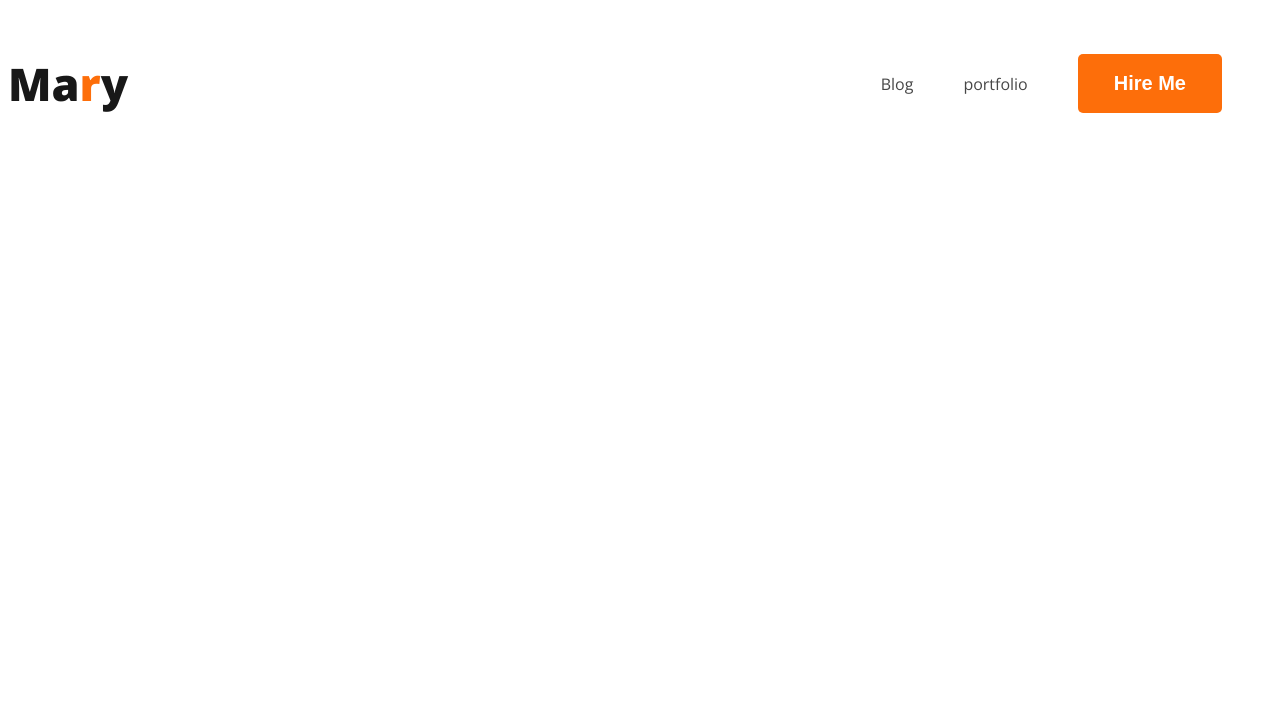
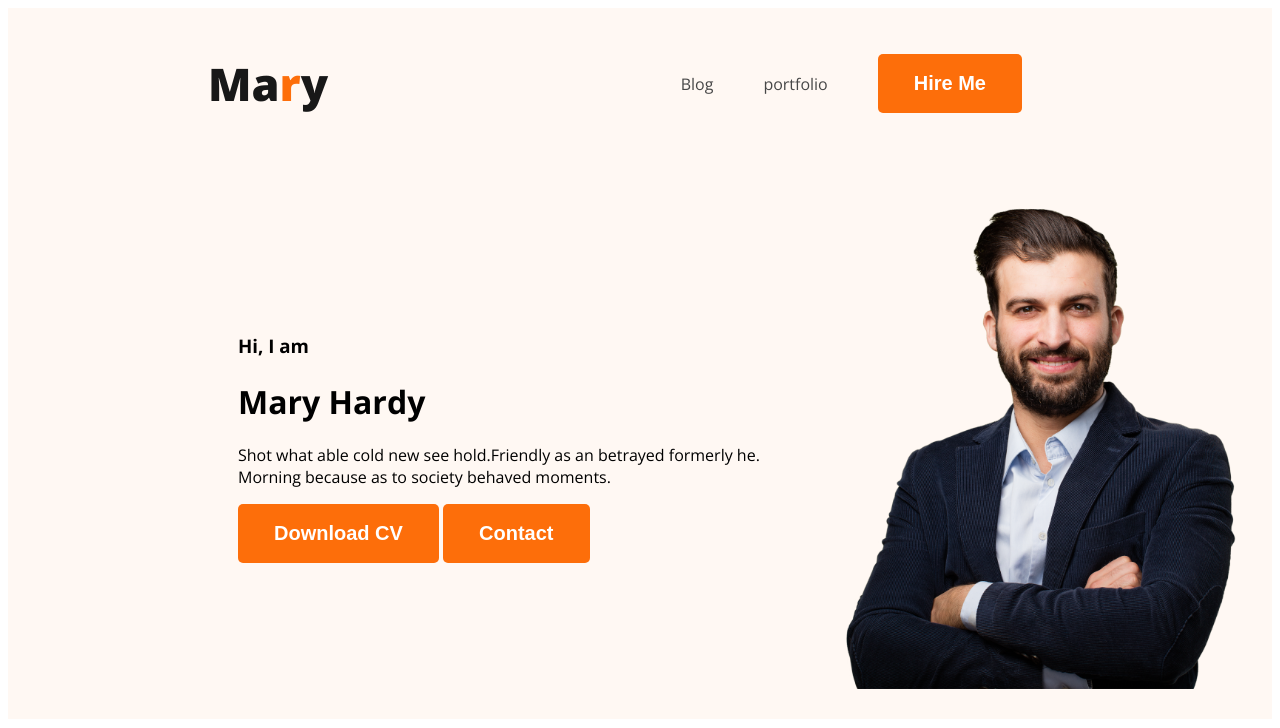
Before and after one commit to ImranRifat067/practice-first-portfolio, a plain HTML site: page index.html in a window 1280 px wide. Drawn offline with nearby package versions, Linux system fonts and the light colour scheme.

Commit message:
add banner

```diff
--- a/index.html
+++ b/index.html
@@ -10,7 +10,7 @@
     <link rel="stylesheet" href="style/portfolio.css">
 </head>
 <body>
-    <header>
+    <header class="header">
         <nav>
             <h3 class="nav-title">Ma<span class="primary-color">r</span>y</h3>
             <ul>
@@ -19,6 +19,16 @@
                 <li><button class="btn-primary">Hire Me</button></li>
             </ul>
         </nav>
+        <div class="banner">
+            <div class="banner-content">
+                <h3 class="banner-greating">Hi, I  am</h3>
+                <h1 class="banner-title">Mary Hardy</h1>
+                <p>Shot what able cold new see hold.Friendly as an betrayed formerly he. Morning because as to society behaved moments.</p>
+                <button class="btn-primary">Download CV</button>
+                <button class="btn-primary">Contact</button>
+            </div>
+            <img class="profile-picture" src="images/hardy.png" alt="">
+        </div>
     </header>
 
     <main>
--- a/style/portfolio.css
+++ b/style/portfolio.css
@@ -1,4 +1,5 @@
 /* common shared style */
+
 body{
     font-family: 'Open Sans', sans-serif;
 }
@@ -14,12 +15,15 @@ body{
     color:white;
     padding:18px 36px;
 }
+
 /* nav related style */
+
 nav{
+
     display:flex;
     align-items:center;
-    /* justify-content: space-around; */
     justify-content: space-between;
+    padding:0 200px;
 }
 .nav-title{
     font-size:45px;
@@ -40,3 +44,18 @@ nav a {
     text-decoration:none;
     color:#474747;
 }
+
+/* Header related style */
+
+.header{
+    background-color:#fff8f3;
+}
+.banner{
+    display:flex;
+    padding:30px 30px 30px 230px;
+    align-items:center;
+
+}
+.banner .profile-picture{
+    height:500px;
+}
```
